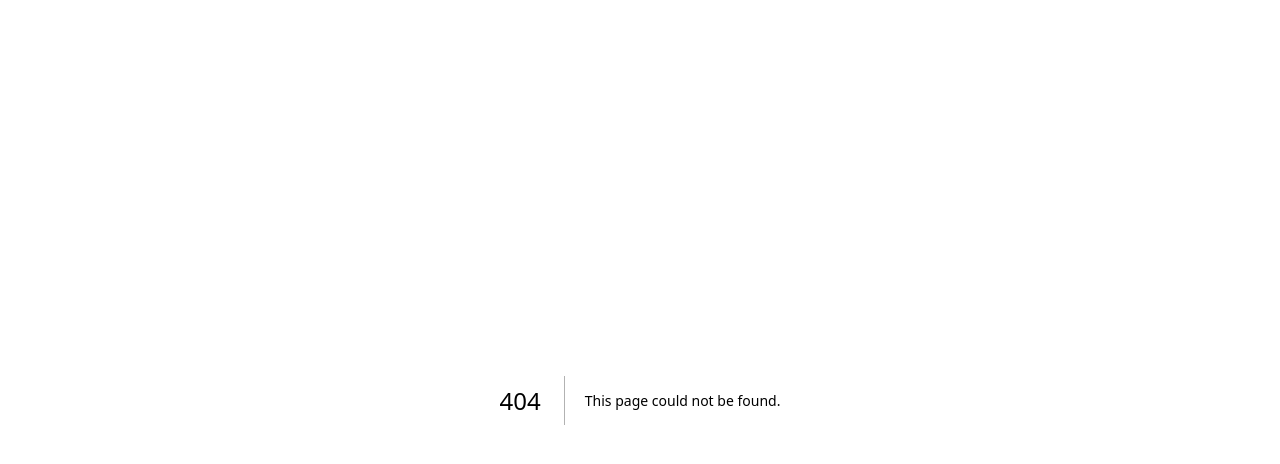
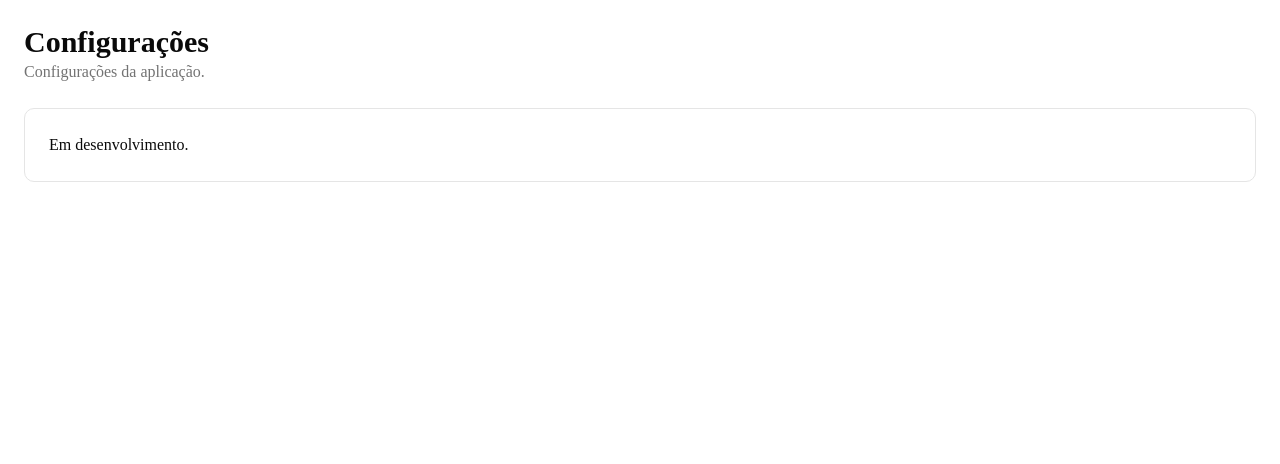
Before and after one commit to Vitor213/BuildFlow, a Next.js app in the folder frontend/: page /settings in a window 1280 px wide. Before the commit this address had no page. Shown: the top 464 px of the page. Built offline with nearby package versions, Linux system fonts and the light colour scheme.

Commit message:
Filter deleted add

```diff
--- /dev/null
+++ b/frontend/app/help/page.tsx
@@ -0,0 +1,14 @@
+export default function HelpPage() {
+  return (
+    <div className="space-y-6 p-6">
+      <div>
+        <h1 className="text-3xl font-bold">Ajuda</h1>
+        <p className="text-muted-foreground">
+          Central de ajuda e documentação.
+        </p>
+      </div>
+
+      <div className="rounded-lg border p-6">Em desenvolvimento.</div>
+    </div>
+  );
+}
--- /dev/null
+++ b/frontend/app/profile/page.tsx
@@ -0,0 +1,12 @@
+export default function ProfilePage() {
+  return (
+    <div className="space-y-6 p-6">
+      <div>
+        <h1 className="text-3xl font-bold">Perfil</h1>
+        <p className="text-muted-foreground">Página de perfil do usuário.</p>
+      </div>
+
+      <div className="rounded-lg border p-6">Em desenvolvimento.</div>
+    </div>
+  );
+}
--- /dev/null
+++ b/frontend/app/settings/page.tsx
@@ -0,0 +1,12 @@
+export default function SettingsPage() {
+  return (
+    <div className="space-y-6 p-6">
+      <div>
+        <h1 className="text-3xl font-bold">Configurações</h1>
+        <p className="text-muted-foreground">Configurações da aplicação.</p>
+      </div>
+
+      <div className="rounded-lg border p-6">Em desenvolvimento.</div>
+    </div>
+  );
+}
```
Also changed, not shown: 2 other files (tests, documents, lock files or other folders).
